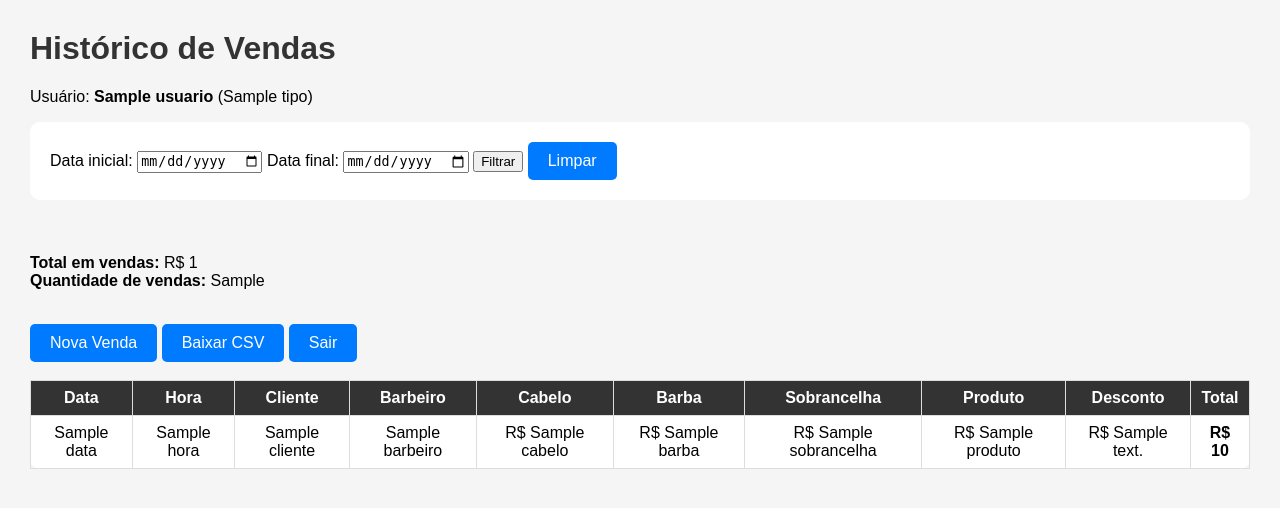
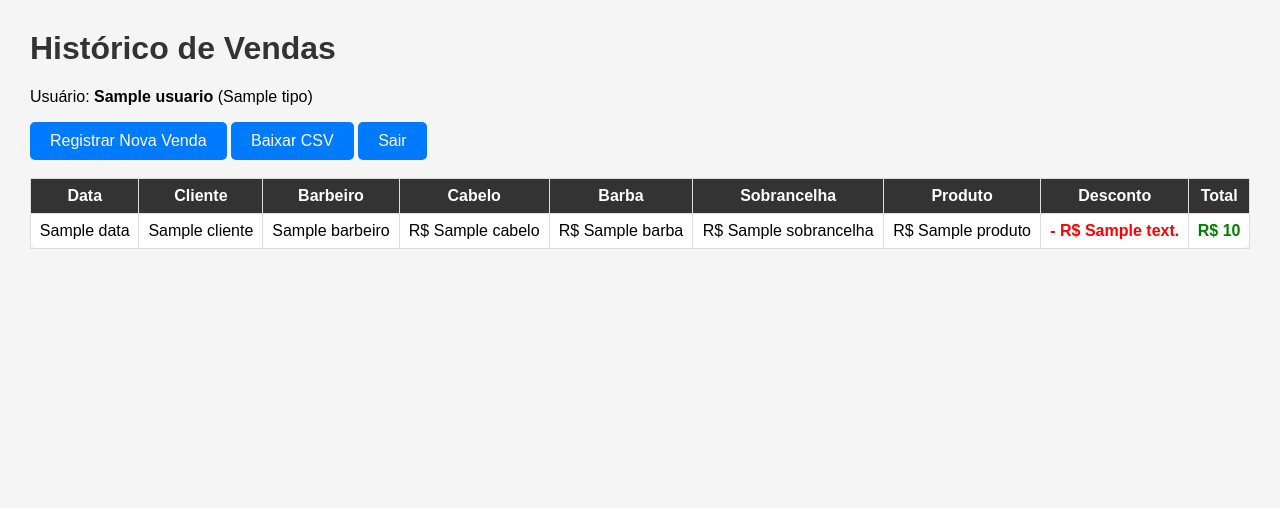
Before and after one commit to ghennsouza-wq/Barbearia, a Flask app: template templates/historico.html in a window 1280 px wide. Shown: the top 508 px of the page. Run offline with Flask 3, Linux system fonts and the light colour scheme; the template is opened without the code that fills it: most values are stand-ins (such as "Sample title", 1, 10 or a date in 2020).

Commit message:
Update historico.html

```diff
--- a/templates/historico.html
+++ b/templates/historico.html
@@ -8,33 +8,7 @@
   Usuário: <b>{{ usuario }}</b> ({{ tipo }})
 </p>
 
-<!-- FILTRO POR DATA -->
-<form method="get" action="/historico">
-    <label>
-        Data inicial:
-        <input type="date" name="data_inicio" value="{{ data_inicio }}">
-    </label>
-
-    <label>
-        Data final:
-        <input type="date" name="data_fim" value="{{ data_fim }}">
-    </label>
-
-    <button type="submit">Filtrar</button>
-    <a href="/historico" class="button">Limpar</a>
-</form>
-
-<br>
-
-<!-- RESUMO -->
-<p>
-  <b>Total em vendas:</b> R$ {{ total_vendas }} <br>
-  <b>Quantidade de vendas:</b> {{ qtd_vendas }}
-</p>
-
-<br>
-
-<a class="button" href="/registrar">Nova Venda</a>
+<a class="button" href="/registrar">Registrar Nova Venda</a>
 <a class="button" href="/download">Baixar CSV</a>
 <a class="button" href="/logout">Sair</a>
 
@@ -44,7 +18,6 @@
 <table>
     <tr>
         <th>Data</th>
-        <th>Hora</th>
         <th>Cliente</th>
         <th>Barbeiro</th>
         <th>Cabelo</th>
@@ -58,20 +31,19 @@
     {% for v in vendas %}
     <tr>
         <td>{{ v.data }}</td>
-        <td>{{ v.hora }}</td>
         <td>{{ v.cliente }}</td>
         <td>{{ v.barbeiro }}</td>
         <td>R$ {{ v.cabelo }}</td>
         <td>R$ {{ v.barba }}</td>
         <td>R$ {{ v.sobrancelha }}</td>
         <td>R$ {{ v.produto }}</td>
-        <td>R$ {{ v.desconto }}</td>
-        <td><b>R$ {{ v.total }}</b></td>
+        <td style="color:red; font-weight:bold;">- R$ {{ v.desconto }}</td>
+        <td style="color:green; font-weight:bold;">R$ {{ v.total }}</td>
     </tr>
     {% endfor %}
 </table>
 {% else %}
-<p>Nenhuma venda encontrada.</p>
+<p>Nenhuma venda registrada.</p>
 {% endif %}
 
 {% endblock %}
```
